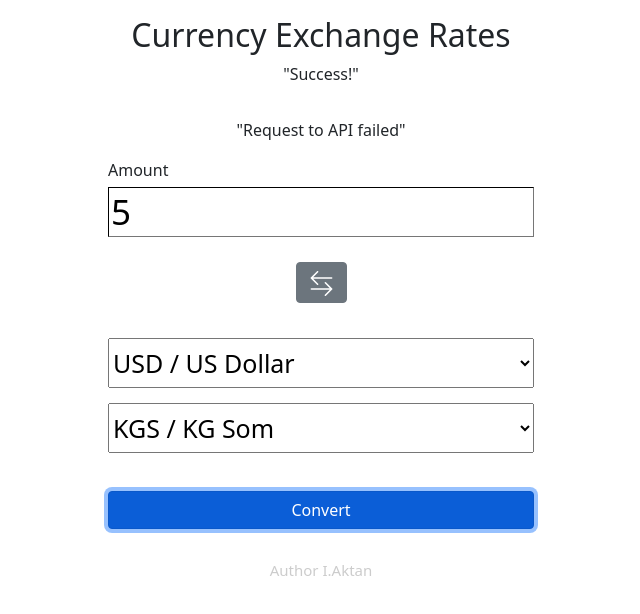
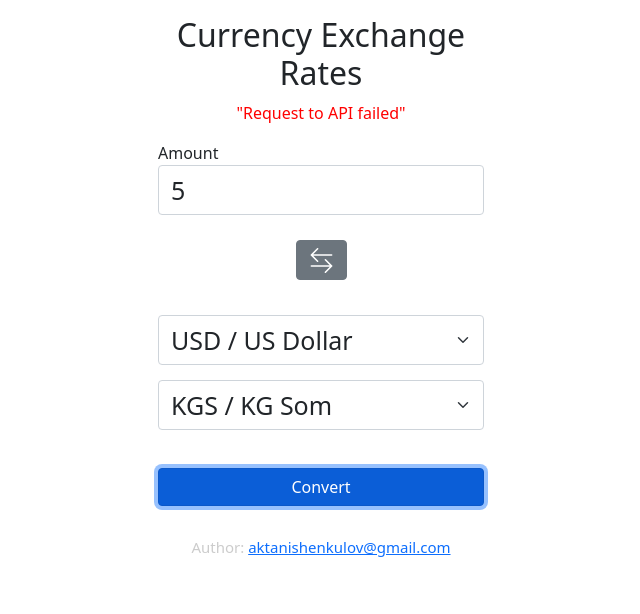
Before and after one commit to ishnklv/currency-chrome-extension, a browser extension: page index.html in a window 1280 px wide. Both pictures are taken after typing "5" into the empty fields and a click on the button "Convert". Shown: the whole page, without its empty margins (319-959 px from the left). Drawn offline with nearby package versions, Linux system fonts and the light colour scheme; no server answers.

Commit message:
minor fixes

```diff
--- a/index.html
+++ b/index.html
@@ -13,12 +13,10 @@
 
   <div class="container mt-3 container-wrapper">
     <h2 class="main-title">Currency Exchange Rates</h2>
-    <p id="success"></p>
-    <p id="warning"></p>
-    <p id="error"></p>
+    <p id="logger"></p>
     <div class="amount-wrapper">
       <label class="amount-label" for="amount-input">Amount</label>
-      <input class="amount-input" type="number" id="amount-input">
+      <input class="form-control amount-input" type="number" id="amount-input">
     </div>
     <button id="reverse-btn" class="btn btn-secondary btn-reverse">
       <svg xmlns="http://www.w3.org/2000/svg" width="25" height="25" fill="currentColor" class="bi bi-arrow-left-right" viewBox="0 0 16 16">
@@ -26,14 +24,14 @@
       </svg>
     </button>
     <div class="currencies">
-      <select name="currency" id="first-currency" class="currency">
-        <option value="USD">USD / US Dollar</option>
+      <select class="form-select currency" name="currency" id="first-currency">
+        <option selected value="USD">USD / US Dollar</option>
         <option value="KGS">KGS / KG Som</option>
         <option value="EUR">EUR / Euro</option>
         <option value="RUB">RUB / Russian Rouble</option>
       </select>
-      <select name="currency" id="second-currency" class="currency">
-        <option value="KGS">KGS / KG Som</option>
+      <select class="form-select currency" name="currency" id="second-currency">
+        <option selected value="KGS">KGS / KG Som</option>
         <option value="USD">USD / US Dollar</option>
         <option value="EUR">EUR / Euro</option>
         <option value="RUB">RUB / Russian Rouble</option>
@@ -43,7 +41,7 @@
       <h4 id="result-value" class="result-value"></h4>
     </div>
     <button id="convert-btn" class="btn btn-primary convert-btn" type="submit">Convert</button>
-    <p class="copyright">Author I.Aktan</p>
+    <p class="copyright">Author: <a href="mailto:aktanishenkulov@gmail.com">aktanishenkulov@gmail.com</a></p>
   </div>
 
   <script src="https://cdn.jsdelivr.net/npm/@popperjs/core@2.9.2/dist/umd/popper.min.js" integrity="sha384-IQsoLXl5PILFhosVNubq5LC7Qb9DXgDA9i+tQ8Zj3iwWAwPtgFTxbJ8NT4GN1R8p" crossorigin="anonymous"></script>
--- a/main.js
+++ b/main.js
@@ -22,7 +22,17 @@ const convert = async (event) => {
 
   const firstCurrencyValue = firstCurrencyElement.value;
   const secondCurrencyValue = secondCurrencyElement.value;
+
+  if (firstCurrencyValue === secondCurrencyValue) {
+    return uiLogger.error('Currencies must been difference');
+  }
+
   const amountValue = +amountElement.value;
+
+  if (! amountValue) {
+    return uiLogger.error('Enter amount value');
+  }
+
   amountElement.value = amountValue;
 
   if (! CURRENCY_CODE[firstCurrencyValue]) {
--- a/scripts/ui-logger.js
+++ b/scripts/ui-logger.js
@@ -1,15 +1,11 @@
 export class UILogger {
-  #successElement;
-  #warningElement;
-  #errorElement;
   #timeoutIds;
   #config;
+  #loggerElement;
   constructor(
     config = {},
   ) {
-    this.#successElement = document.getElementById('success');
-    this.#warningElement = document.getElementById('warning');
-    this.#errorElement = document.getElementById('error');
+    this.#loggerElement = document.getElementById('logger');
     this.#timeoutIds = [];
     this.#config = config;
   }
@@ -23,11 +19,12 @@ export class UILogger {
   success(message) {
     this.#clearTimeouts();
 
-    this.#successElement.innerHTML = this.#parseMessage(message);
+    this.#loggerElement.style.color = 'green';
+    this.#loggerElement.innerHTML = this.#parseMessage(message);
 
     const timeoutId = setTimeout(
       () => {
-        this.#successElement.innerHTML = '';
+        this.#loggerElement.innerHTML = '';
       },
       this.#config.timeoutMs || 3000,
     );
@@ -38,11 +35,12 @@ export class UILogger {
   warning(message) {
     this.#clearTimeouts();
 
-    this.#warningElement.innerHTML = this.#parseMessage(message);
+    this.#loggerElement.style.color = 'orange';
+    this.#loggerElement.innerHTML = this.#parseMessage(message);
 
     const timeoutId = setTimeout(
       () => {
-        this.#warningElement.innerHTML = '';
+        this.#loggerElement.innerHTML = '';
       },
       this.#config.timeoutMs || 3000,
     );
@@ -53,11 +51,12 @@ export class UILogger {
   error(message) {
     this.#clearTimeouts();
 
-    this.#errorElement.innerHTML = this.#parseMessage(message);
+    this.#loggerElement.style.color = 'red';
+    this.#loggerElement.innerHTML = this.#parseMessage(message);
 
     const timeoutId = setTimeout(
       () => {
-        this.#errorElement.innerHTML = '';
+        this.#loggerElement.innerHTML = '';
       },
       this.#config.timeoutMs || 3000,
     );
--- a/styles/main.css
+++ b/styles/main.css
@@ -12,7 +12,7 @@ body {
 .container-wrapper {
     display: flex;
     flex-direction: column;
-    width: 450px;
+    width: 350px;
     align-items: center;
 }
 
@@ -27,11 +27,8 @@ body {
 }
 
 .amount-input {
-    margin-top: 5px;
-    border-width: 0.5px;
-    border-color: #222;
     height: 50px;
-    font-size: 35px;
+    font-size: 25px;
 }
 
 .currencies {
@@ -56,17 +53,17 @@ body {
     font-size: 25px;
 }
 
-.error {
-    color: red;
-}
+/*#error {*/
+/*    color: red;*/
+/*}*/
 
-.success {
-    color: green;
-}
+/*#success {*/
+/*    color: green;*/
+/*}*/
 
-.warning {
-    color: orange;
-}
+/*#warning {*/
+/*    color: orange;*/
+/*}*/
 
 .convert-btn {
     width: 100%;
```
